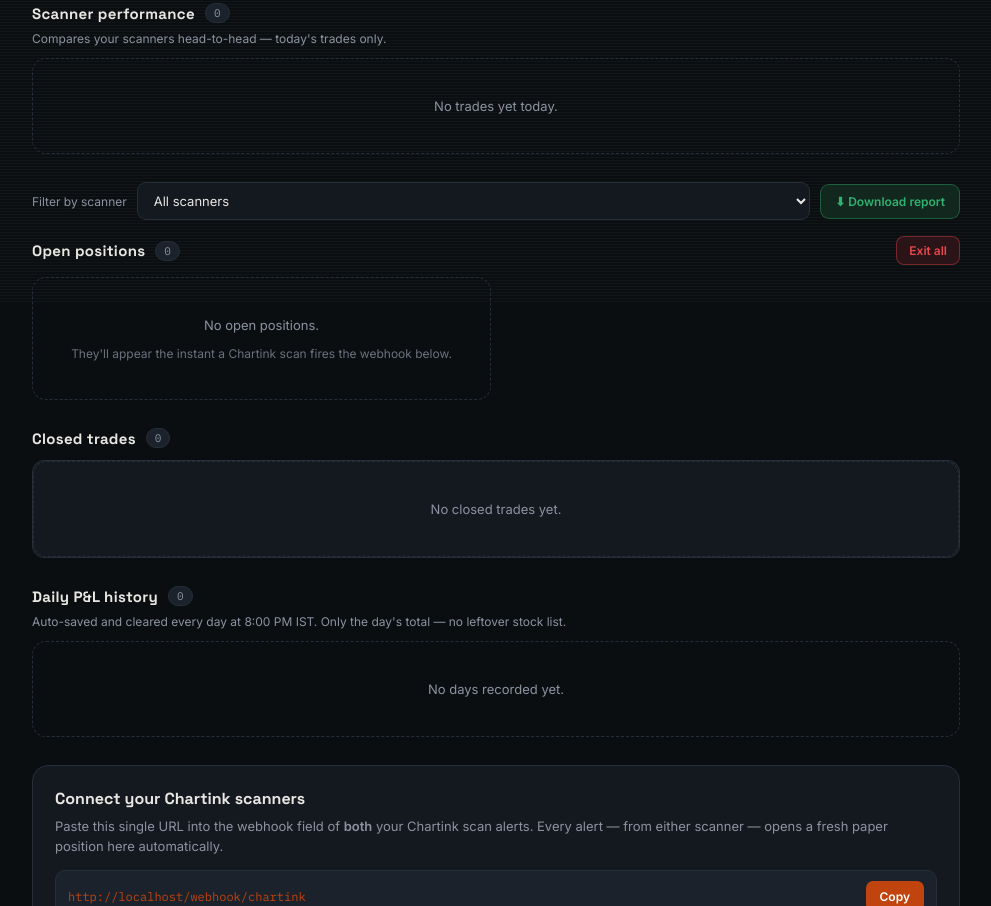
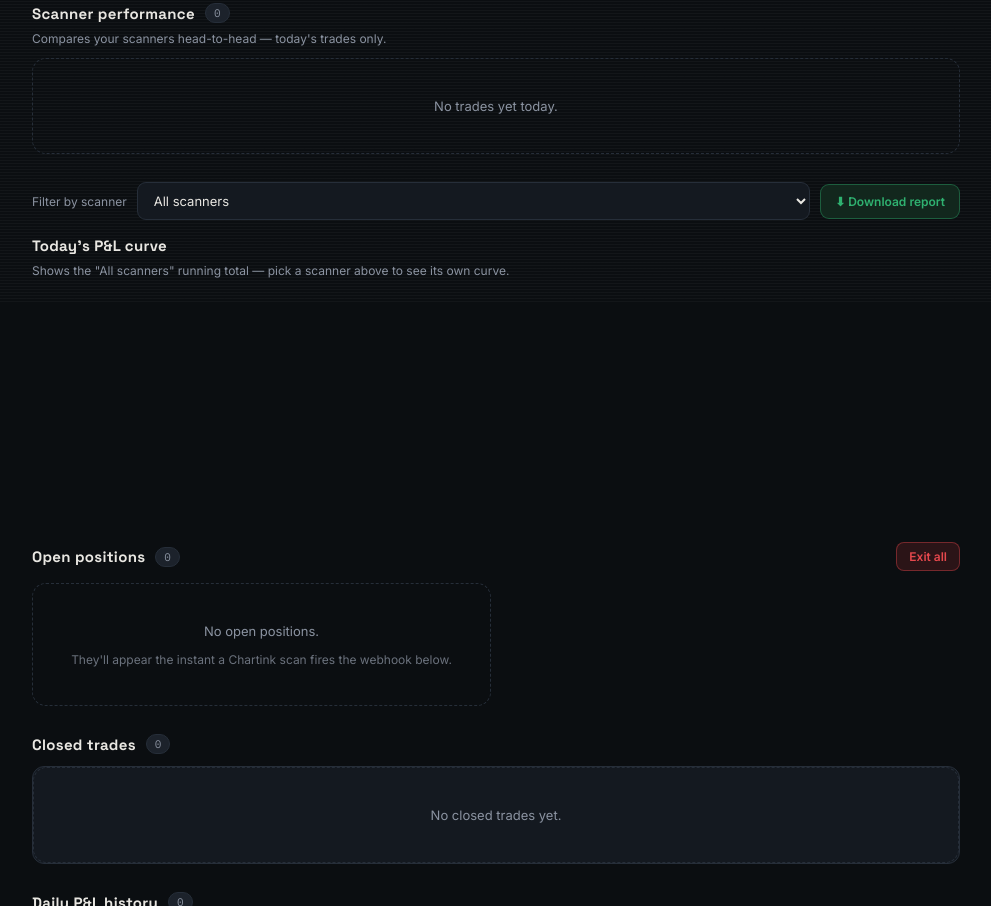
Before and after one commit to olimaran08/ray-trading-hub, a website: page public/index.html in a window 1280 px wide. Shown: the part 498-1404 px from the top of the page, without its empty margins (144-1135 px from the left). Drawn offline with nearby package versions, Linux system fonts and the light colour scheme; no server answers.

Commit message:
Update index.html

```diff
--- a/public/index.html
+++ b/public/index.html
@@ -97,6 +97,18 @@
 
   <section class="board">
     <div class="board-head">
+      <h2>Today's P&amp;L curve</h2>
+    </div>
+    <p class="day-history-note" id="graphSubtitle">Shows the "All scanners" running total — pick a scanner above to see its own curve.</p>
+    <div class="chart-card">
+      <canvas id="pnlChart" height="220"></canvas>
+      <div id="chartEmpty" class="empty-state" style="display:none;"><p>No data yet — check back after your first trade of the day.</p></div>
+    </div>
+    <div class="chart-summary" id="chartSummary"></div>
+  </section>
+
+  <section class="board">
+    <div class="board-head">
       <h2>Open positions</h2>
       <span class="count-badge" id="openCount">0</span>
       <button id="exitAllBtn" class="btn-exit-all">Exit all</button>
@@ -158,6 +170,7 @@
 
 </main>
 
+<script src="https://cdnjs.cloudflare.com/ajax/libs/Chart.js/4.4.4/chart.umd.min.js"></script>
 <script src="app.js"></script>
 </body>
 </html>
```
